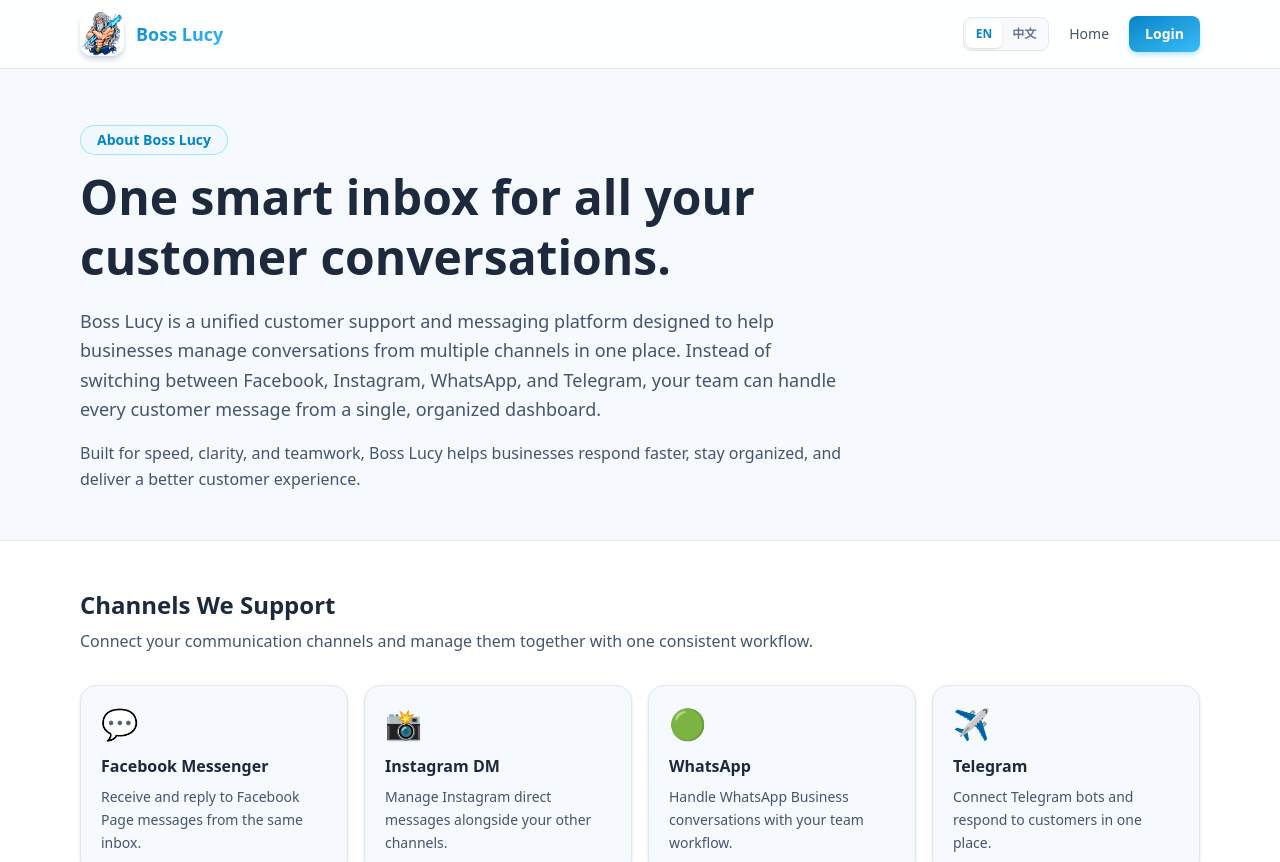
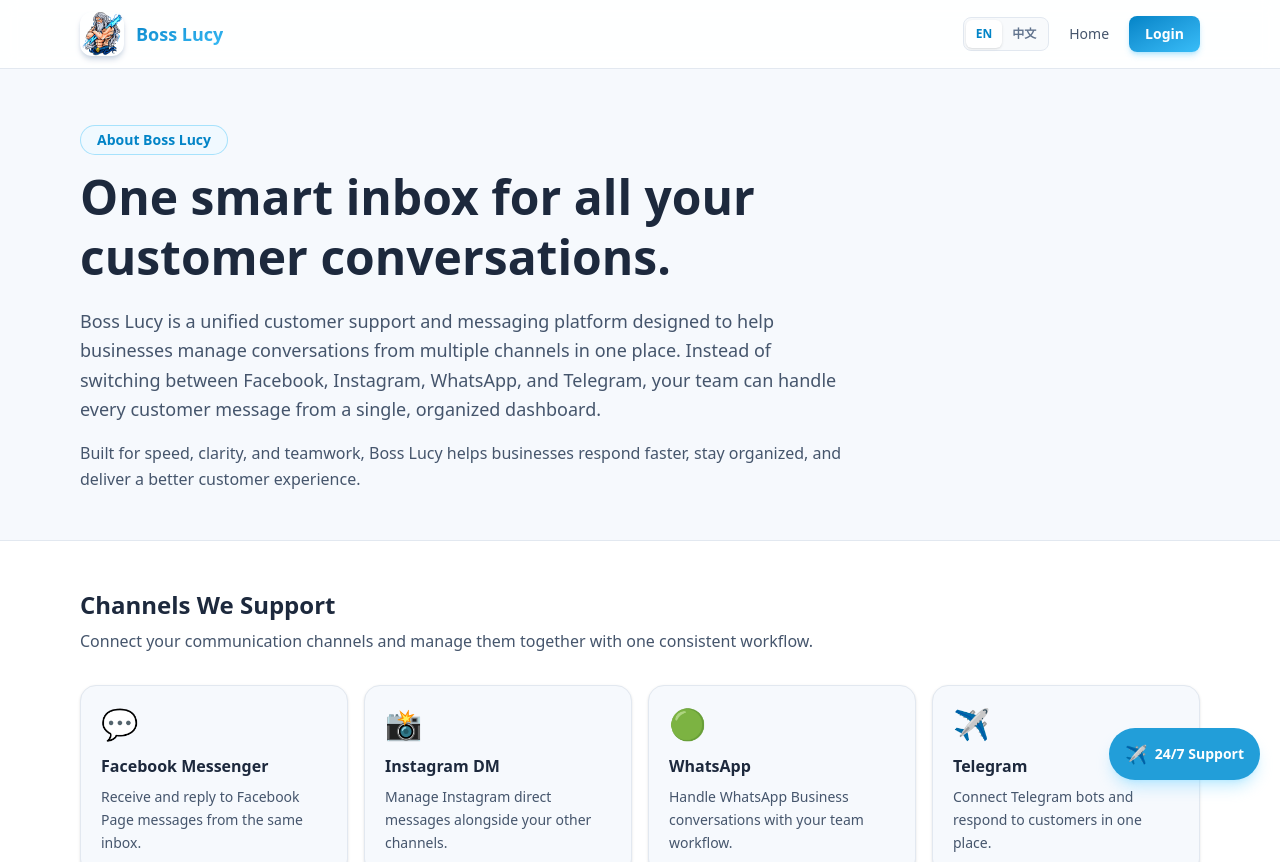
Before and after one commit to umairaliakhtar1-eng/lucybot, a React (Vite) app in the folder client/: page /about in a window 1280 px wide. Shown: the top 862 px of the page. Built offline with nearby package versions, Linux system fonts and the light colour scheme.

Commit message:
Add 24/7 Telegram support popup on About page

```diff
--- a/client/src/pages/About.jsx
+++ b/client/src/pages/About.jsx
@@ -46,6 +46,9 @@ const copy = {
     whyTitle: 'Why Businesses Use Boss Lucy',
     whyPoints: ['Faster customer responses', 'One dashboard for all channels', 'Better team collaboration', 'Organized and professional support'],
     whyDesc: 'Boss Lucy gives your business a simple, powerful way to manage customer communication — so you can focus on growth while your team delivers excellent support.',
+    supportTitle: '24/7 Support',
+    supportDesc: 'Need help or want to get started? Contact us directly on Telegram.',
+    supportBtn: 'Contact on Telegram',
     cta: 'Go to Dashboard',
     ctaLogin: 'Login to Boss Lucy',
     footer: 'Unified inbox for Facebook, Instagram, WhatsApp & Telegram.',
@@ -93,6 +96,9 @@ const copy = {
     whyTitle: '企业为什么选择 Boss Lucy',
     whyPoints: ['更快的客户响应', '一个仪表盘管理所有渠道', '更好的团队协作', '专业且有条理的客户支持'],
     whyDesc: 'Boss Lucy 为您的企业提供简单而强大的客户沟通管理方式——让您专注于业务增长，同时团队提供卓越的客户支持。',
+    supportTitle: '24/7 支持',
+    supportDesc: '需要帮助或想开始使用？请直接在 Telegram 上联系我们。',
+    supportBtn: '在 Telegram 联系',
     cta: '前往仪表盘',
     ctaLogin: '登录 Boss Lucy',
     footer: 'Facebook、Instagram、WhatsApp 和 Telegram 的统一收件箱。',
@@ -102,6 +108,7 @@ const copy = {
 export default function About() {
   const { user } = useAuth();
   const [lang, setLang] = useState('en');
+  const [supportOpen, setSupportOpen] = useState(false);
   const t = copy[lang];
   const dashboardPath = user ? (user.role === 'agent' ? '/my-chats' : '/inbox') : '/login';
 
@@ -200,6 +207,39 @@ export default function About() {
         </div>
       </section>
 
+      <button
+        onClick={() => setSupportOpen(true)}
+        className="fixed bottom-5 right-5 z-40 flex items-center gap-2 rounded-full bg-[#229ED9] px-4 py-3 text-sm font-semibold text-white shadow-lg shadow-sky-300/40 transition hover:brightness-110"
+        aria-label="24/7 Support"
+        title={t.supportTitle}
+      >
+        <span className="text-lg">✈️</span>
+        <span className="hidden sm:inline">{t.supportTitle}</span>
+      </button>
+
+      {supportOpen && (
+        <div className="fixed inset-0 z-50 flex items-center justify-center bg-black/40 p-4" onClick={() => setSupportOpen(false)}>
+          <div className="w-full max-w-sm rounded-2xl bg-white p-6 shadow-2xl" onClick={(e) => e.stopPropagation()}>
+            <div className="flex items-start justify-between gap-3">
+              <div>
+                <p className="text-sm font-semibold text-brand">{t.supportTitle}</p>
+                <h3 className="mt-1 text-xl font-bold text-slate-800">Telegram: @ZEUS9115</h3>
+              </div>
+              <button onClick={() => setSupportOpen(false)} className="rounded-md border border-slate-200 px-2 py-1 text-sm text-slate-500 hover:bg-slate-100">✕</button>
+            </div>
+            <p className="mt-3 text-sm leading-relaxed text-slate-600">{t.supportDesc}</p>
+            <a
+              href="https://t.me/ZEUS9115"
+              target="_blank"
+              rel="noreferrer"
+              className="mt-5 inline-flex w-full items-center justify-center rounded-xl bg-[#229ED9] px-4 py-3 text-sm font-semibold text-white transition hover:brightness-110"
+            >
+              {t.supportBtn}
+            </a>
+          </div>
+        </div>
+      )}
+
       <footer className="border-t border-slate-200 bg-white">
         <div className="mx-auto flex max-w-6xl flex-col items-center justify-between gap-3 px-4 py-6 sm:flex-row">
           <div className="flex items-center gap-2">
```
